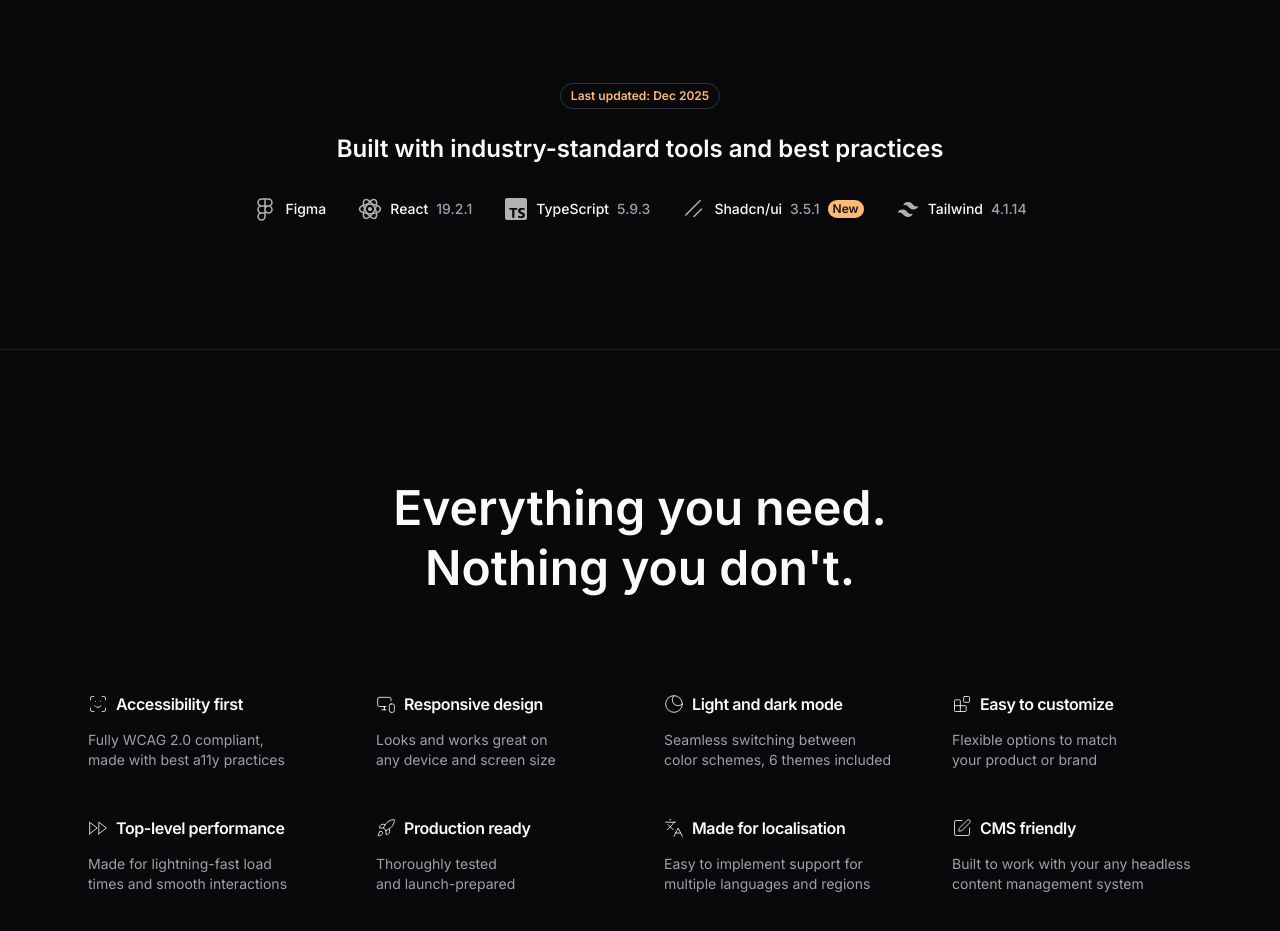
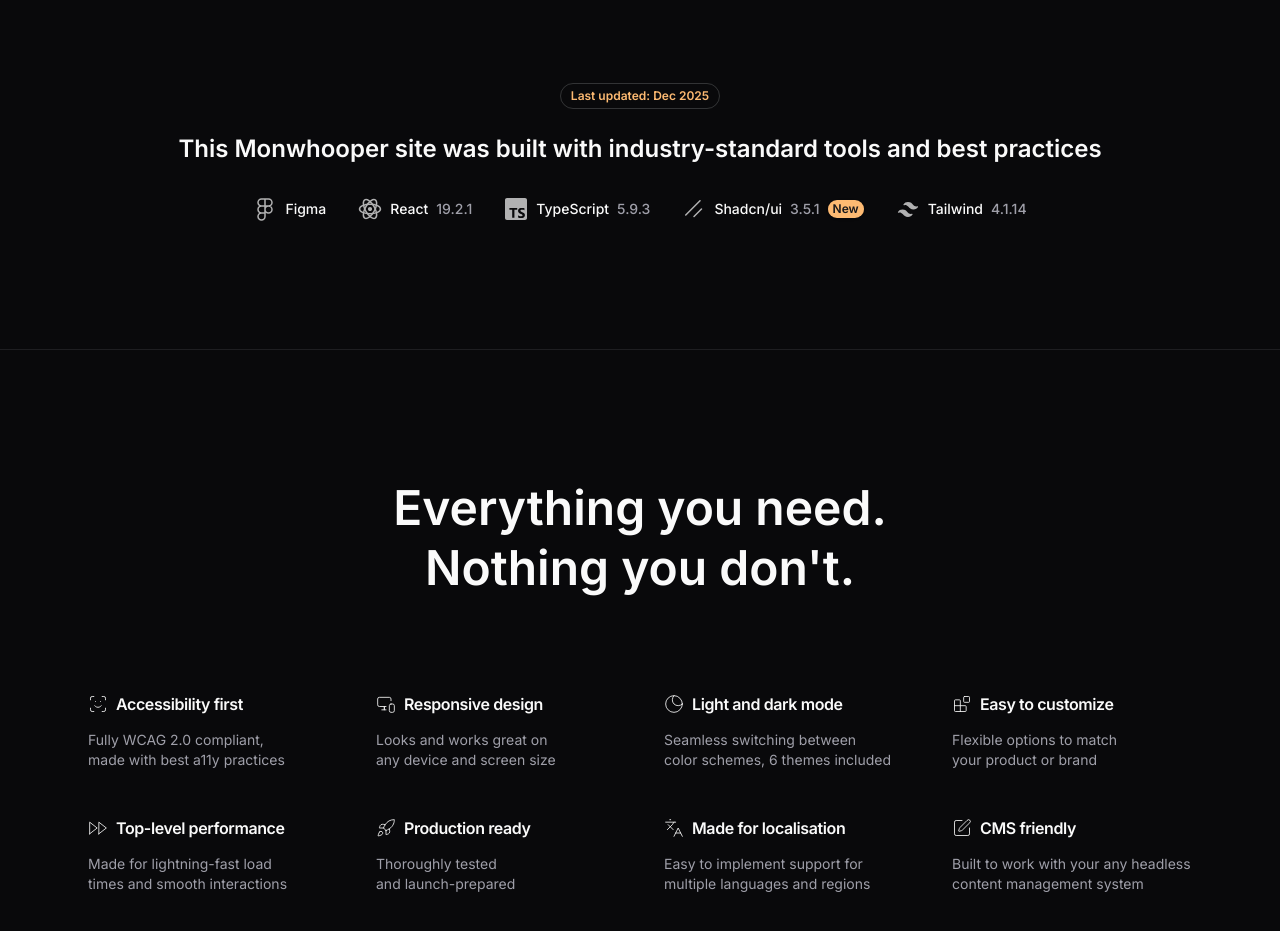
Before and after one commit to monwhooper777-star/monwhooperwebsite, a Next.js app: page / in a window 1280 px wide. Shown: the part 1820-2751 px from the top of the page. Built offline with nearby package versions, Linux system fonts and the light colour scheme.

Commit message:
Update logos section content and metadata

```diff
--- a/components/sections/logos/default.tsx
+++ b/components/sections/logos/default.tsx
@@ -19,7 +19,7 @@ interface LogosProps {
 }
 
 export default function Logos({
-  title = "Built with industry-standard tools and best practices",
+  title = "This Monwhooper site was built with industry-standard tools and best practices",
   badge = (
     <Badge variant="outline" className="border-brand/30 text-brand">
       Last updated: {siteConfig.stats.updated}
```
